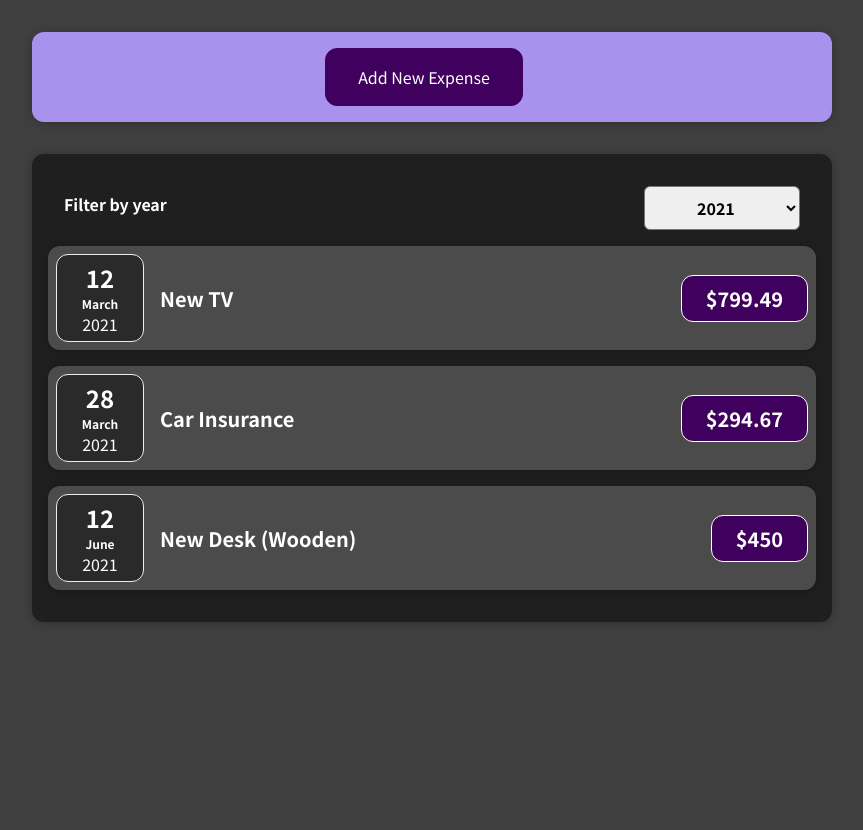
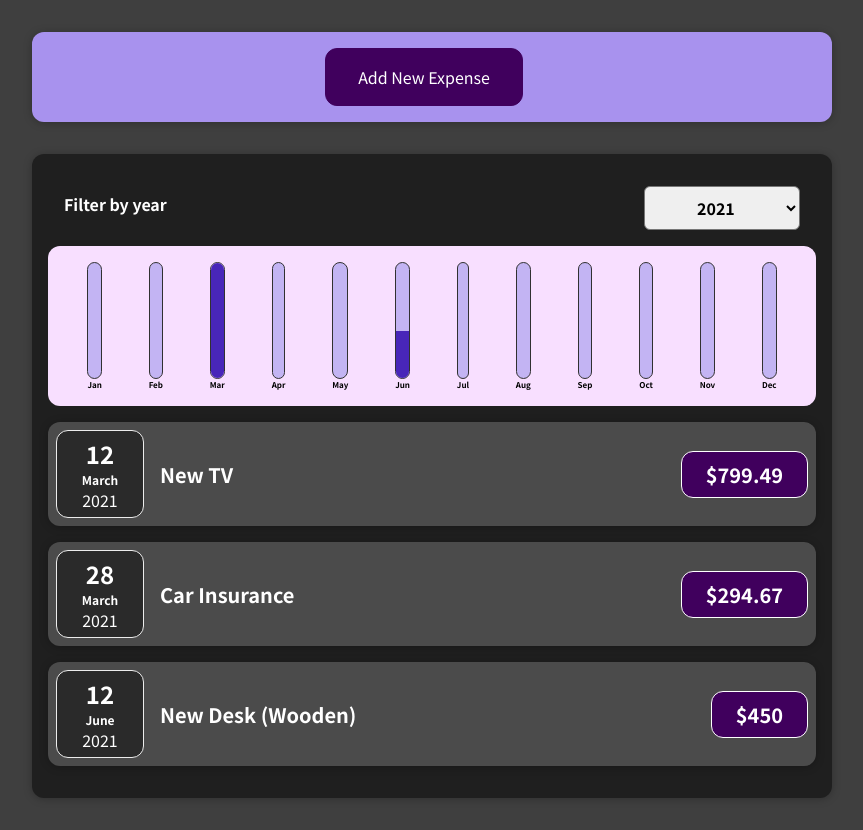
Before and after one commit to joshhavv/Expense-Tracker, a React (Create React App) app: page / in a window 1280 px wide. Shown: the whole page, without its empty margins (208-1071 px from the left). Before the commit the page ends 800 px from the top, so only its background shows below. Built offline with nearby package versions, Linux system fonts and the light colour scheme.

Commit message:
Add Bar Chart

```diff
--- /dev/null
+++ b/src/components/Chart/Chart.css
@@ -0,0 +1,9 @@
+.chart {
+  padding: 1rem;
+  border-radius: 12px;
+  background-color: #f8dfff;
+  text-align: center;
+  display: flex;
+  justify-content: space-around;
+  height: 10rem;
+}
--- /dev/null
+++ b/src/components/Chart/Chart.js
@@ -0,0 +1,19 @@
+import React from "react"
+import ChartBar from "./ChartBar"
+
+import "./Chart.css"
+
+const Chart = (props) => {
+  const dataPointValues = props.dataPoints.map((dataPoint) => dataPoint.value)
+  const totalMaximum = Math.max(...dataPointValues)
+
+  return (
+    <div className="chart">
+      {props.dataPoints.map((dataPoint) => (
+        <ChartBar value={dataPoint.value} maxValue={totalMaximum} label={dataPoint.label} key={dataPoint.label} />
+      ))}
+    </div>
+  )
+}
+
+export default Chart
--- /dev/null
+++ b/src/components/Chart/ChartBar.css
@@ -0,0 +1,30 @@
+.chart-bar {
+  height: 100%;
+  display: flex;
+  flex-direction: column;
+  align-items: center;
+}
+
+.chart-bar__inner {
+  height: 100%;
+  width: 100%;
+  border: 1px solid #313131;
+  border-radius: 12px;
+  background-color: #c3b4f3;
+  overflow: hidden;
+  display: flex;
+  flex-direction: column;
+  justify-content: flex-end;
+}
+
+.chart-bar__fill {
+  background-color: #4826b9;
+  width: 100%;
+  transition: all 0.3s ease-out;
+}
+
+.chart-bar__label {
+  font-weight: bold;
+  font-size: 0.5rem;
+  text-align: center;
+}
--- /dev/null
+++ b/src/components/Chart/ChartBar.js
@@ -0,0 +1,21 @@
+import React from "react"
+
+import "./ChartBar.css"
+
+const ChartBar = (props) => {
+  let barFillHeight = "0%"
+
+  if (props.maxValue > 0) {
+    barFillHeight = Math.round((props.value / props.maxValue) * 100) + "%"
+  }
+  return (
+    <div className="chart-bar">
+      <div className="chart-bar__inner">
+        <div className="chart-bar__fill" style={{ height: barFillHeight }}></div>
+      </div>
+      <div className="chart-bar__label">{props.label}</div>
+    </div>
+  )
+}
+
+export default ChartBar
--- a/src/components/Expenses/Expenses.js
+++ b/src/components/Expenses/Expenses.js
@@ -1,6 +1,7 @@
 import React, { useState } from "react"
 import ExpensesList from "./ExpensesList"
 import ExpensesFilter from "./ExpensesFilter"
+import ExpenseChart from "./ExpensesChart"
 import Card from "../UI/Card"
 import "./Expenses.css"
 
@@ -18,6 +19,7 @@
   return (
     <Card className="expenses">
       <ExpensesFilter selected={filteredYear} onChangeFilter={filterChangeHandler} />
+      <ExpenseChart expenses={filteredExpenses} />
       <ExpensesList items={filteredExpenses} />
     </Card>
   )
--- /dev/null
+++ b/src/components/Expenses/ExpensesChart.js
@@ -0,0 +1,28 @@
+import React from "react"
+import Chart from "../Chart/Chart"
+
+const ExpenseChart = (props) => {
+  const chartDataPoints = [
+    { label: "Jan", value: 0 },
+    { label: "Feb", value: 0 },
+    { label: "Mar", value: 0 },
+    { label: "Apr", value: 0 },
+    { label: "May", value: 0 },
+    { label: "Jun", value: 0 },
+    { label: "Jul", value: 0 },
+    { label: "Aug", value: 0 },
+    { label: "Sep", value: 0 },
+    { label: "Oct", value: 0 },
+    { label: "Nov", value: 0 },
+    { label: "Dec", value: 0 },
+  ]
+
+  for (const expense of props.expenses) {
+    const expenseMonth = expense.date.getMonth()
+    chartDataPoints[expenseMonth].value += expense.amount
+  }
+
+  return <Chart dataPoints={chartDataPoints} />
+}
+
+export default ExpenseChart
```
